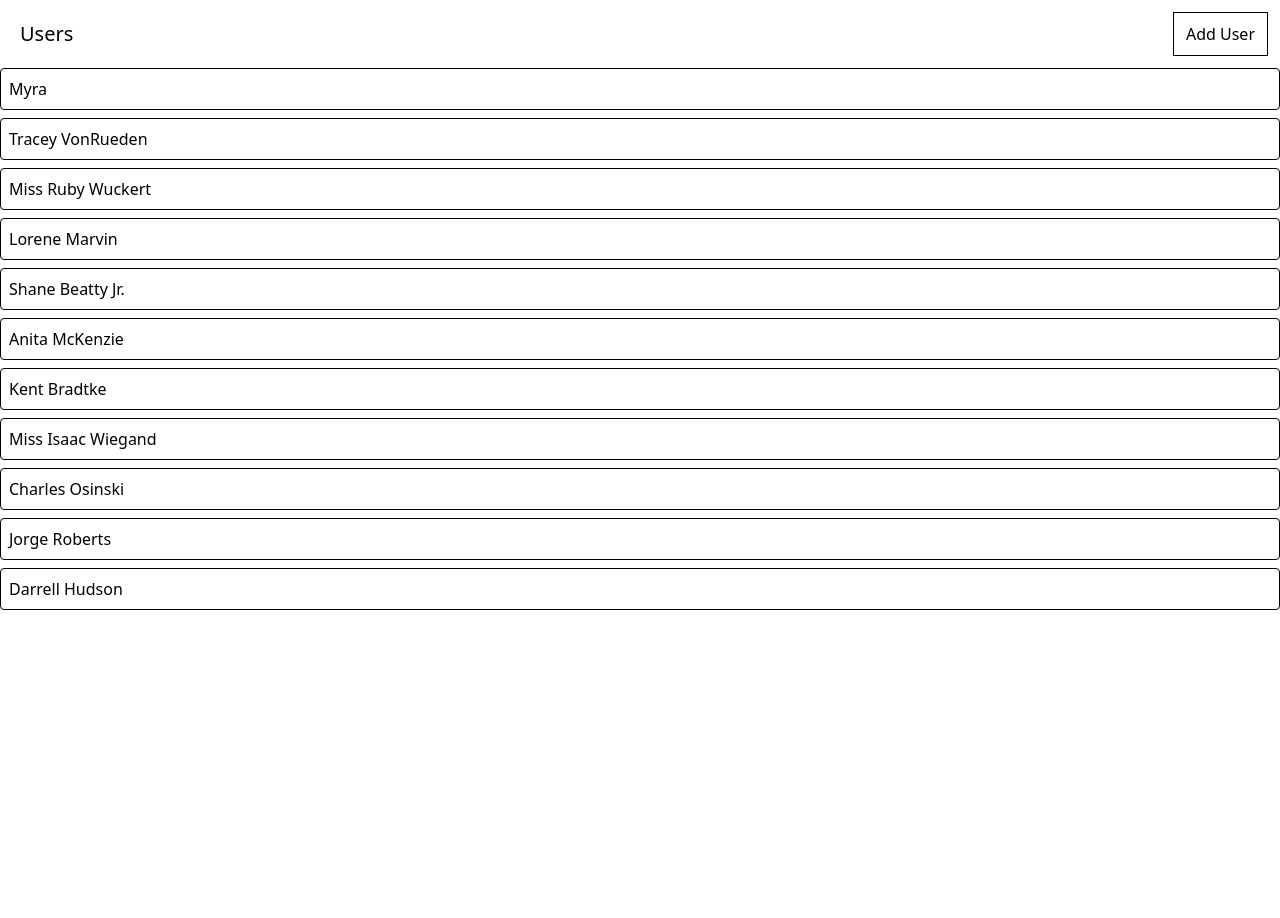
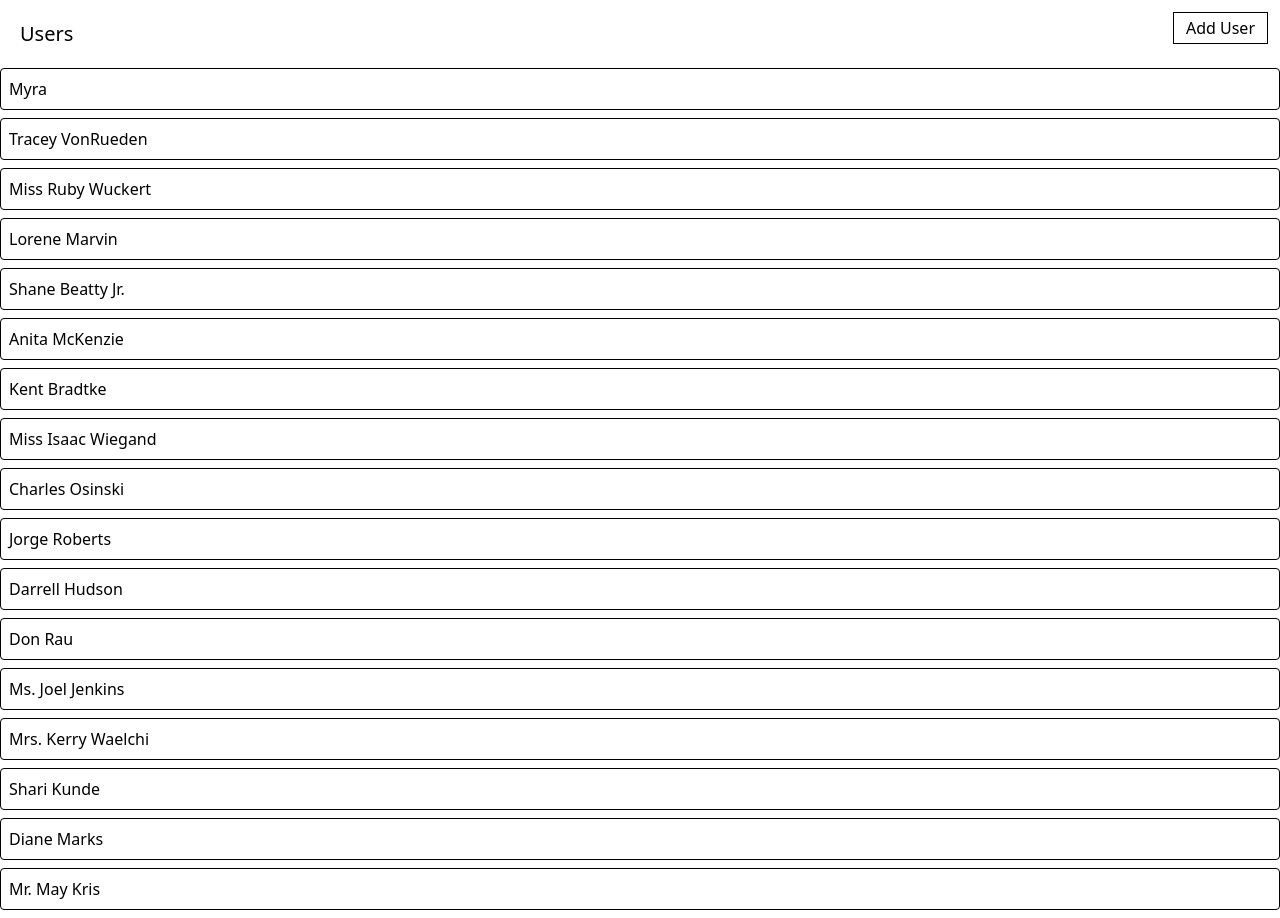
Before and after one commit to numberwang55/media, a React app: page / in a window 1280 px wide. Before the commit the page ends 800 px from the top, so only its background shows below. Built offline with nearby package versions, Linux system fonts and the light colour scheme; data requests are answered from the project's data file; the HTML template or start-up script is replaced by a standard one.

Commit message:
fetch-aware button component

```diff
--- a/db.json
+++ b/db.json
@@ -43,6 +43,30 @@
     {
       "name": "Darrell Hudson",
       "id": 11
+    },
+    {
+      "name": "Don Rau",
+      "id": 12
+    },
+    {
+      "name": "Ms. Joel Jenkins",
+      "id": 13
+    },
+    {
+      "name": "Mrs. Kerry Waelchi",
+      "id": 14
+    },
+    {
+      "name": "Shari Kunde",
+      "id": 15
+    },
+    {
+      "name": "Diane Marks",
+      "id": 16
+    },
+    {
+      "name": "Mr. May Kris",
+      "id": 17
     }
   ],
   "albums": [],
--- a/src/components/Button.js
+++ b/src/components/Button.js
@@ -1,4 +1,5 @@
 import className from 'classnames';
+import {GoSync} from "react-icons/all";
 
 function Button({
   children,
@@ -9,12 +10,14 @@
   danger,
   outline,
   rounded,
+  loading,
   ...rest
 }) {
   const classes = className(
     rest.className,
-    'flex items-center px-3 py-1.5 border',
+    'flex items-center px-3 py-1.5 border h-8',
     {
+      'opacity-80': loading,
       'border-blue-500 bg-blue-500 text-white': primary,
       'border-gray-900 bg-gray-900 text-white': secondary,
       'border-green-500 bg-green-500 text-white': success,
@@ -31,8 +34,8 @@
   );
 
   return (
-    <button {...rest} className={classes}>
-      {children}
+    <button {...rest} disabled={loading} className={classes}>
+      {loading ? <GoSync className="animate-spin" /> : children}
     </button>
   );
 }
--- a/src/components/UsersList.js
+++ b/src/components/UsersList.js
@@ -39,10 +39,8 @@
     <div>
       <div className="flex flex-row justify-between m-3">
         <h1 className="m-2 text-xl">Users</h1>
-        {isCreatingUser
-          ? "Creating User..."
-          : <Button onClick={handleAddUser}>Add User</Button>}
-        {creatingUserError && `${creatingUserError.message}`}
+        <Button onClick={handleAddUser} loading={isCreatingUser}>Add User</Button>
+        {creatingUserError && "Error creating user"}
       </div>
       {renderedUsers}
     </div>
```
